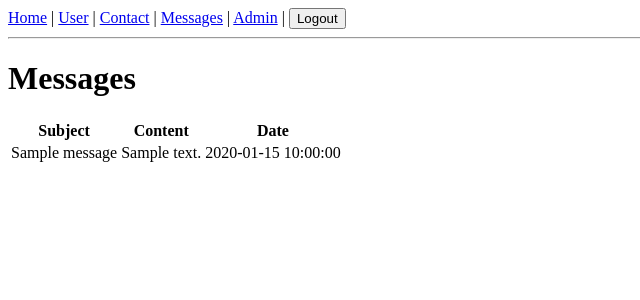
After one commit to Blaise-Uni/JavaALK-Gyak, a Spring Boot app: page /messages in a window 1280 px wide. The commit adds this page. Shown: the top 300 px of the page, without its empty margins (0-640 px from the left). Run offline with Spring Boot 4, Linux system fonts and the light colour scheme; the visitor is signed in with stand-in values (Sample User, id 1); tables that the repository leaves empty hold one stand-in row (values such as "Sample post"); some of the project's set-up classes (security, data sources, template engines, error pages and the like) are left out, and stand-ins take their place; some libraries are stand-ins or nearby versions.

Commit message:
functionality to review messages

```diff
--- a/Beadando/src/main/java/hu/gyak/beadando/config/WebSecurityConfig.java
+++ b/Beadando/src/main/java/hu/gyak/beadando/config/WebSecurityConfig.java
@@ -47,6 +47,7 @@ public class WebSecurityConfig {
                 .authorizeHttpRequests(auth ->
                         auth.requestMatchers("/", "/register", "/login", "/contact", "/css/**", "/js/**").permitAll()
                                 .requestMatchers("/user").hasAnyRole("ADMIN", "USER")
+                                .requestMatchers("/messages").hasRole("USER")
                                 .requestMatchers("/admin").hasRole("ADMIN")
                                 .anyRequest().authenticated()
                 )
--- a/Beadando/src/main/java/hu/gyak/beadando/controller/MessageController.java
+++ b/Beadando/src/main/java/hu/gyak/beadando/controller/MessageController.java
@@ -4,11 +4,16 @@ import hu.gyak.beadando.entity.Message;
 import hu.gyak.beadando.entity.User;
 import hu.gyak.beadando.repository.MessageRepository;
 import hu.gyak.beadando.repository.UserRepository;
+import hu.gyak.beadando.service.CustomUserDetailsService;
+import org.springframework.security.core.Authentication;
+import org.springframework.security.core.userdetails.UserDetails;
 import org.springframework.stereotype.Controller;
 import org.springframework.ui.Model;
 import org.springframework.web.bind.annotation.GetMapping;
 import org.springframework.web.bind.annotation.PostMapping;
 import org.springframework.web.bind.annotation.RequestParam;
+
+import java.time.LocalDateTime;
 
 @Controller
 public class MessageController {
@@ -23,6 +28,13 @@ public class MessageController {
     @GetMapping("/contact")
     public String contactPage() {
         return "contact";
+    }
+
+    @GetMapping("/messages")
+    public String messagesPage(Model model, Authentication authentication) {
+        User user = userRepository.findByUsername(authentication.getName()).orElseThrow();
+        model.addAttribute("messages", messageRepository.findByUserIdOrderByDateTimeDesc(user.getId()));
+        return "messages";
     }
 
     @PostMapping("/contact")
@@ -44,6 +56,7 @@ public class MessageController {
         msg.setUser(user);
         msg.setSubject(subject);
         msg.setContent(content);
+        msg.setDateTime(LocalDateTime.now());
         messageRepository.save(msg);
 
         return "redirect:/contact?messageSent";
--- a/Beadando/src/main/java/hu/gyak/beadando/repository/MessageRepository.java
+++ b/Beadando/src/main/java/hu/gyak/beadando/repository/MessageRepository.java
@@ -3,8 +3,8 @@ package hu.gyak.beadando.repository;
 import hu.gyak.beadando.entity.Message;
 import org.springframework.data.jpa.repository.JpaRepository;
 
-import java.util.Optional;
+import java.util.List;
 
 public interface MessageRepository extends JpaRepository<Message, Long> {
-    Optional<Message> findByUserId(Long userId);
+    List<Message> findByUserIdOrderByDateTimeDesc(Long userId);
 }
--- a/Beadando/src/main/resources/templates/admin.html
+++ b/Beadando/src/main/resources/templates/admin.html
@@ -1,6 +1,5 @@
 <!DOCTYPE html>
-<html xmlns:th="http://www.thymeleaf.org" xmlns:sec="http://www.thymeleaf.org/extras/spring-
-security">
+<html xmlns:th="http://www.thymeleaf.org" xmlns:sec="http://www.thymeleaf.org/extras/spring-security">
 <head>
     <meta charset="UTF-8">
     <title>Admin</title>
--- a/Beadando/src/main/resources/templates/contact.html
+++ b/Beadando/src/main/resources/templates/contact.html
@@ -1,6 +1,5 @@
 <!DOCTYPE html>
-<html xmlns:th="http://www.thymeleaf.org" xmlns:sec="http://www.thymeleaf.org/extras/spring-
-security">
+<html xmlns:th="http://www.thymeleaf.org">
 <head>
     <meta charset="UTF-8">
     <title>Contact</title>
--- a/Beadando/src/main/resources/templates/home.html
+++ b/Beadando/src/main/resources/templates/home.html
@@ -1,6 +1,5 @@
 <!DOCTYPE html>
-<html xmlns:th="http://www.thymeleaf.org" xmlns:sec="http://www.thymeleaf.org/extras/spring-
-security">
+<html xmlns:th="http://www.thymeleaf.org" xmlns:sec="http://www.thymeleaf.org/extras/spring-security">
 <head>
     <meta charset="UTF-8">
     <title>Home</title>
--- a/Beadando/src/main/resources/templates/menu.html
+++ b/Beadando/src/main/resources/templates/menu.html
@@ -1,18 +1,19 @@
 <!DOCTYPE html>
-<html xmlns:th="http://www.thymeleaf.org" xmlns:sec="http://www.thymeleaf.org/extras/spring-
-security">
+<html xmlns:th="http://www.thymeleaf.org" xmlns:sec="http://www.thymeleaf.org/extras/spring-security">
 <body>
 <nav th:fragment="menu">
     <a th:href="@{/}">Home</a>
     <span sec:authorize="isAuthenticated()"> | <a th:href="@{/user}">User</a></span>
+    <span> | <a th:href="@{/contact}">Contact</a></span>
+    <span sec:authorize="hasRole('USER')"> | <a th:href="@{/messages}">Messages</a></span>
     <span sec:authorize="hasRole('ADMIN')"> | <a th:href="@{/admin}">Admin</a></span>
-    <span sec:authorize="isAnonymous()"> | <a th:href="@{/register}">Register</a> |
-        <a th:href="@{/login}">Login</a> | <a th:href="@{/contact}">Contact</a></span>
+    <span sec:authorize="isAnonymous()"> | <a th:href="@{/login}">Login</a> |
+        <a th:href="@{/register}">Register</a> </span>
     <span sec:authorize="isAuthenticated()"> |
         <form th:action="@{/logout}" method="post" style="display: inline">
             <button type="submit">Logout</button>
         </form>
-</span>
+    </span>
 </nav>
 </body>
 </html>
--- /dev/null
+++ b/Beadando/src/main/resources/templates/messages.html
@@ -0,0 +1,27 @@
+<!doctype html>
+<html xmlns:th="http://www.thymeleaf.org">
+<head>
+    <meta charset="UTF-8" />
+    <title>Messages</title>
+</head>
+<body>
+<div th:replace="~{menu :: menu}"></div>
+<hr />
+<h1>Messages</h1>
+<table>
+    <thead>
+    <tr>
+        <th>Subject</th>
+        <th>Content</th>
+        <th>Date</th>
+    </tr>
+    </thead>
+    <tbody>
+    <tr th:each="msg : ${messages}">
+        <td th:text="${msg.subject != null ? msg.subject : '<no subject>'}"></td>
+        <td th:text="${msg.content}">
+        <td th:text="${#temporals.format(msg.dateTime, 'yyyy-MM-dd HH:mm:ss')}"></td>
+    </tbody>
+</table>
+</body>
+</html>
--- a/Beadando/src/main/resources/templates/user.html
+++ b/Beadando/src/main/resources/templates/user.html
@@ -1,6 +1,5 @@
 <!DOCTYPE html>
-<html xmlns:th="http://www.thymeleaf.org" xmlns:sec="http://www.thymeleaf.org/extras/spring-
-security">
+<html xmlns:th="http://www.thymeleaf.org">
 <head>
     <meta charset="UTF-8">
     <title>User</title>
```
Also changed, not shown: Beadando/src/main/java/hu/gyak/beadando/entity/Message.java (+16 -0 lines).
